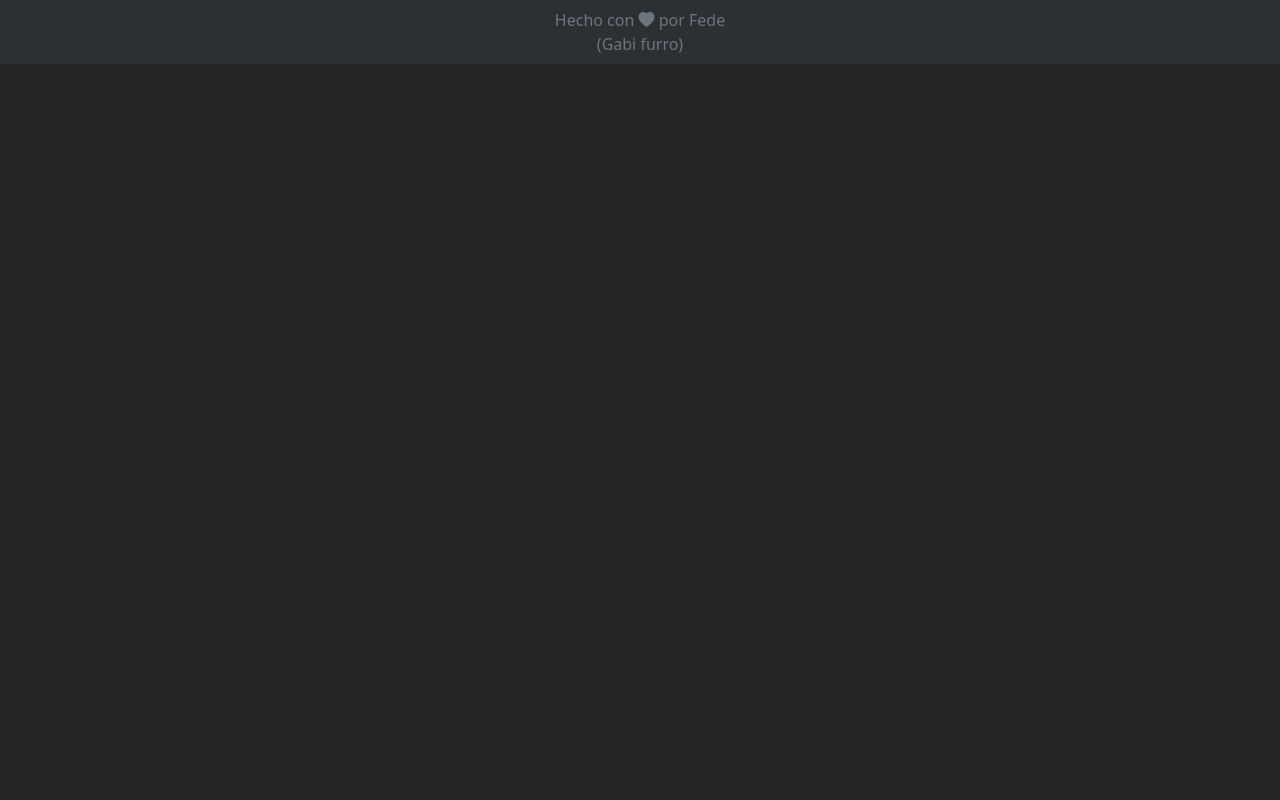
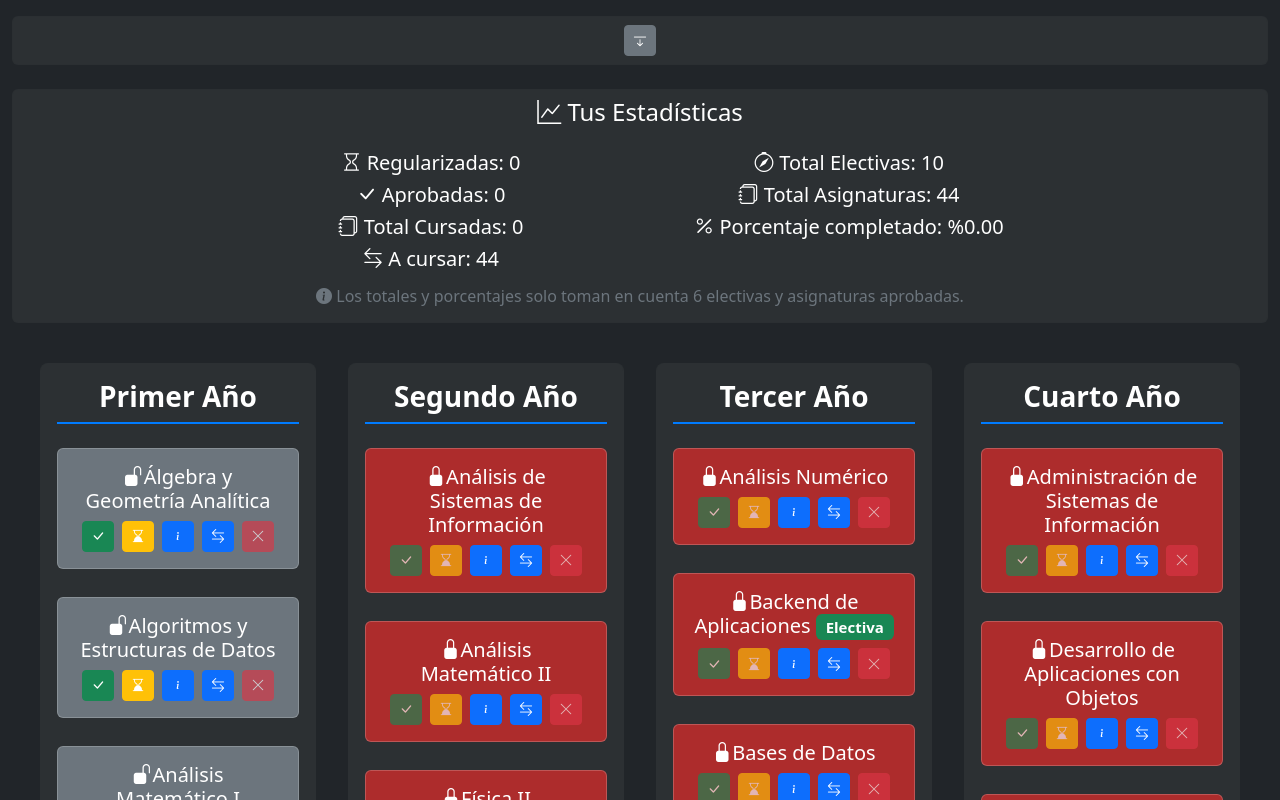
Before and after one commit to FunesFede/materias-web, a React (Vite) app: page /materias-web/1 in a window 1280 px wide. Shown: the top 800 px of the page. Built offline with nearby package versions, Linux system fonts and the light colour scheme; a web font is replaced by a local one.

Commit message:
Add catch-all route

```diff
--- a/src/App.jsx
+++ b/src/App.jsx
@@ -13,6 +13,7 @@ function App() {
 				<Routes>
 					<Route path='/' element={<Main />} />
 					<Route path='/asignatura/:acrom' element={<AsignaturaInfo />} />
+					<Route path='*' element={<Main />} />
 				</Routes>
 				<Footer />
 				<ToastContainer
```
